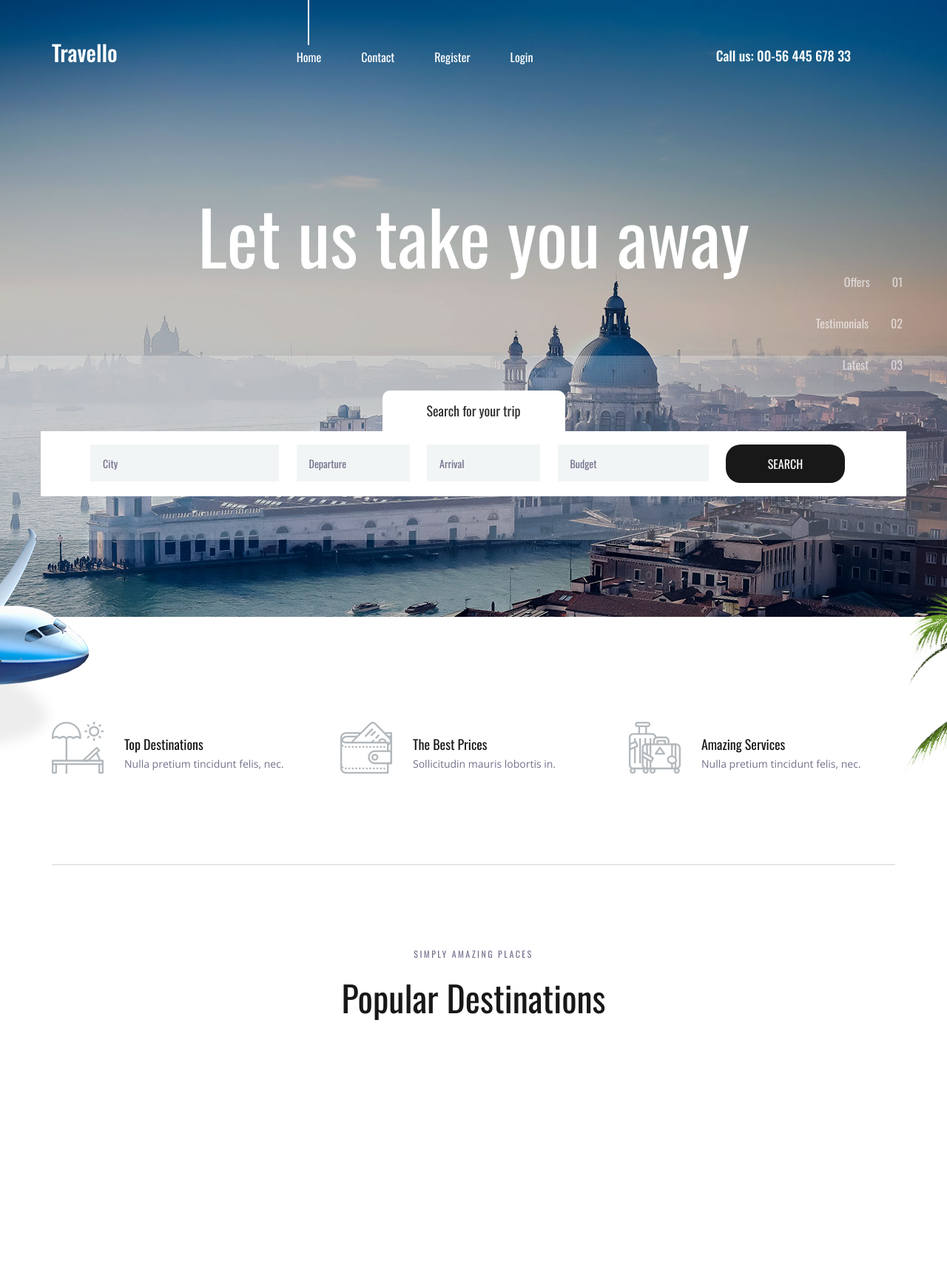
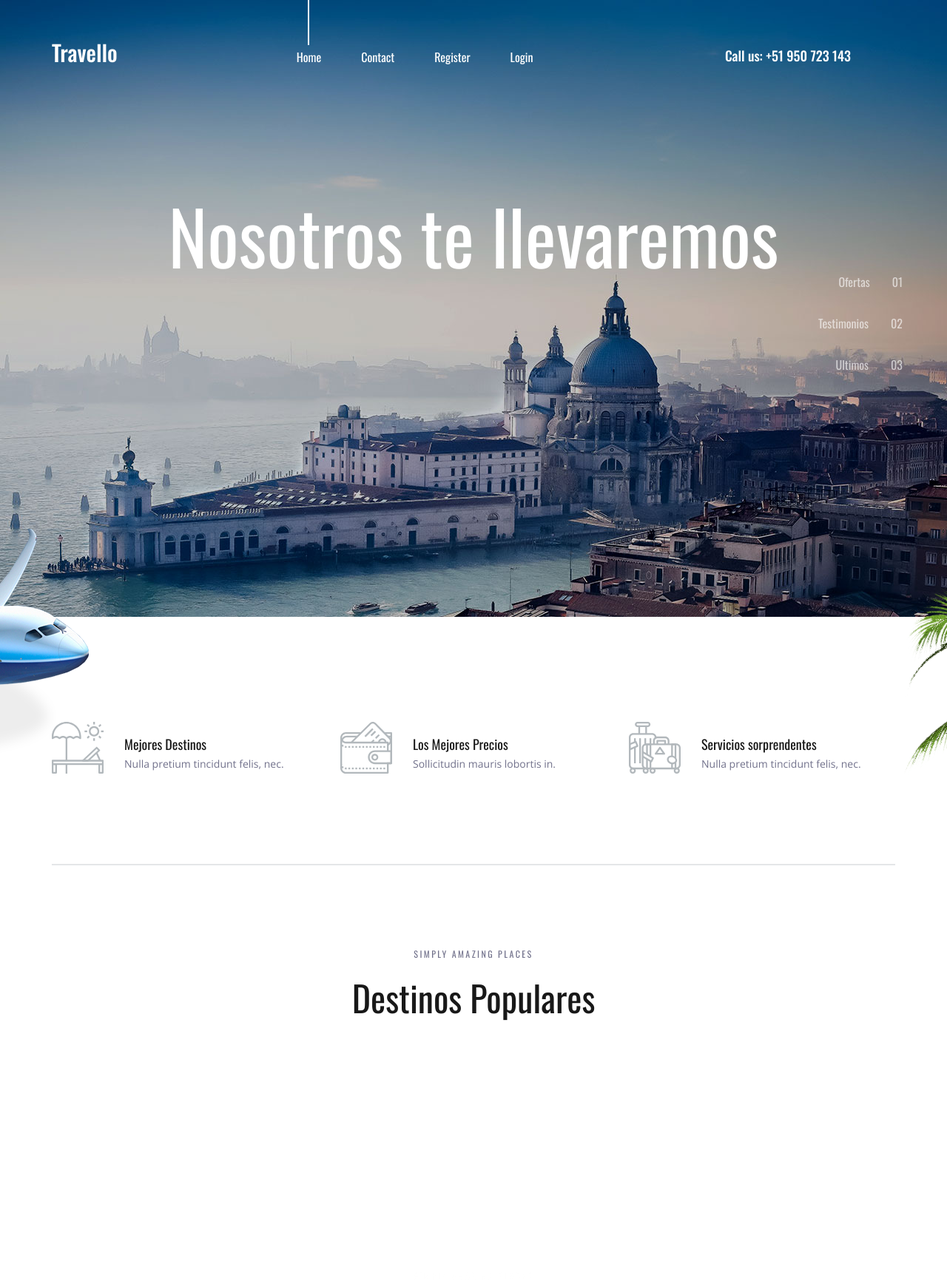
Before and after one commit to Bryan-Gallegos/Pweb2, a Django app: page / in a window 1280 px wide. Shown: the top 1732 px of the page at 74% size. Run offline with Django 3.2, Linux system fonts and the light colour scheme; data that the repository does not hold is empty; some libraries are stand-ins or nearby versions.

Commit message:
Change Language

```diff
--- a/ProyectoDestino/ProyectoFinal/src/Final/templates/index.html
+++ b/ProyectoDestino/ProyectoFinal/src/Final/templates/index.html
@@ -36,14 +36,16 @@
 
 									{% if user.is_authenticated %}
 									<li>Hello, {{user.first_name}}</li>
+									<li><a href="admin/travello/destination/add/">Add Destiny</a></li>
 									<li><a href="accounts/logout">Logout</a></li>
+
 									{% else %}
 									<li><a href="accounts/register">Register</a></li>
 									<li><a href="accounts/login">Login</a></li>
 									{% endif %}
 								</ul>
 							</nav>
-							<div class="header_phone ml-auto">Call us: 00-56 445 678 33</div>
+							<div class="header_phone ml-auto">Call us: +51 950 723 143</div>
 
 							<!-- Hamburger -->
 
@@ -83,7 +85,7 @@
 			</ul>
 		</div>
 		<div class="menu_social">
-			<div class="menu_phone ml-auto">Call us: 00-56 445 678 33</div>
+			<div class="menu_phone ml-auto">Llamanos: 00-56 445 678 33</div>
 			<ul class="d-flex flex-row align-items-start justify-content-start">
 				<li><a href="#"><i class="fa fa-pinterest" aria-hidden="true"></i></a></li>
 				<li><a href="#"><i class="fa fa-facebook" aria-hidden="true"></i></a></li>
@@ -111,7 +113,7 @@
 							<div class="row">
 								<div class="col">
 									<div class="home_slider_content">
-										<div class="home_title"><h2>Let us take you away</h2></div>
+										<div class="home_title"><h2>Nosotros te llevaremos</h2></div>
 									</div>
 								</div>
 							</div>
@@ -143,7 +145,7 @@
 							<div class="row">
 								<div class="col">
 									<div class="home_slider_content">
-										<div class="home_title"><h2>Let us take you away</h2></div>
+										<div class="home_title"><h2>Nosotros te llevaremos</h2></div>
 									</div>
 								</div>
 							</div>
@@ -155,9 +157,9 @@
 
 			<div class="home_page_nav">
 				<ul class="d-flex flex-column align-items-end justify-content-end">
-					<li><a href="#" data-scroll-to="#destinations">Offers<span>01</span></a></li>
-					<li><a href="#" data-scroll-to="#testimonials">Testimonials<span>02</span></a></li>
-					<li><a href="#" data-scroll-to="#news">Latest<span>03</span></a></li>
+					<li><a href="#" data-scroll-to="#destinations">Ofertas<span>01</span></a></li>
+					<li><a href="#" data-scroll-to="#testimonials">Testimonios<span>02</span></a></li>
+					<li><a href="#" data-scroll-to="#news">Ultimos<span>03</span></a></li>
 				</ul>
 			</div>
 		</div>
@@ -165,28 +167,7 @@
 
 	<!-- Search -->
 
-	<div class="home_search">
-		<div class="container">
-			<div class="row">
-				<div class="col">
-					<div class="home_search_container">
-						<div class="home_search_title">Search for your trip</div>
-						<div class="home_search_content">
-							<form action="#" class="home_search_form" id="home_search_form">
-								<div class="d-flex flex-lg-row flex-column align-items-start justify-content-lg-between justify-content-start">
-									<input type="text" class="search_input search_input_1" placeholder="City" required="required">
-									<input type="text" class="search_input search_input_2" placeholder="Departure" required="required">
-									<input type="text" class="search_input search_input_3" placeholder="Arrival" required="required">
-									<input type="text" class="search_input search_input_4" placeholder="Budget" required="required">
-									<button class="home_search_button">search</button>
-								</div>
-							</form>
-						</div>
-					</div>
-				</div>
-			</div>
-		</div>
-	</div>
+
 
 	<!-- Intro -->
 
@@ -203,7 +184,7 @@
 								<div class="intro_item d-flex flex-row align-items-end justify-content-start">
 									<div class="intro_icon"><img src="{% static 'images/beach.svg' %}" alt=""></div>
 									<div class="intro_content">
-										<div class="intro_title">Top Destinations</div>
+										<div class="intro_title">Mejores Destinos</div>
 										<div class="intro_subtitle"><p>Nulla pretium tincidunt felis, nec.</p></div>
 									</div>
 								</div>
@@ -214,7 +195,7 @@
 								<div class="intro_item d-flex flex-row align-items-end justify-content-start">
 									<div class="intro_icon"><img src="{% static 'images/wallet.svg' %}" alt=""></div>
 									<div class="intro_content">
-										<div class="intro_title">The Best Prices</div>
+										<div class="intro_title">Los Mejores Precios</div>
 										<div class="intro_subtitle"><p>Sollicitudin mauris lobortis in.</p></div>
 									</div>
 								</div>
@@ -225,7 +206,7 @@
 								<div class="intro_item d-flex flex-row align-items-end justify-content-start">
 									<div class="intro_icon"><img src="{% static 'images/suitcase.svg' %}" alt=""></div>
 									<div class="intro_content">
-										<div class="intro_title">Amazing Services</div>
+										<div class="intro_title">Servicios sorprendentes</div>
 										<div class="intro_subtitle"><p>Nulla pretium tincidunt felis, nec.</p></div>
 									</div>
 								</div>
@@ -245,7 +226,7 @@
 			<div class="row">
 				<div class="col text-center">
 					<div class="section_subtitle">simply amazing places</div>
-					<div class="section_title"><h2>Popular Destinations</h2></div>
+					<div class="section_title"><h2>Destinos Populares</h2></div>
 				</div>
 			</div>
 			<div class="row destinations_row">
@@ -258,7 +239,7 @@
 								<img src="{{dest.img.url}}" alt="">
 
 								{% if dest.offer %}
-								<div class="spec_offer text-center"><a href="#">Special Offer</a></div>
+								<div class="spec_offer text-center"><a href="#">Oferta Especial</a></div>
 								{% endif %}
 
 							</div>
```
Also changed, not shown: ProyectoDestino/ProyectoFinal/src/Final/media/pics/arequipá.jpg (added).
